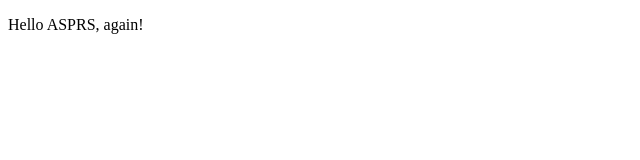
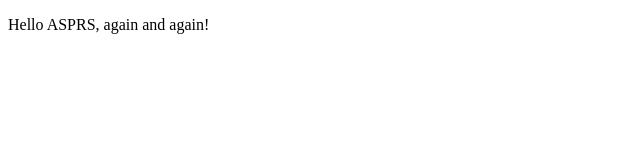
Before and after one commit to govtmirror/asprs-workshop, a plain HTML site: page index.html in a window 1280 px wide. Shown: the full height of the page, 0-640 px from the left. Drawn offline with Linux system fonts and the light colour scheme.

Commit message:
One more change

```diff
--- a/index.html
+++ b/index.html
@@ -2,6 +2,6 @@
 <html>
   <head></head>
   <body>
-    <p>Hello ASPRS, again!</p>
+    <p>Hello ASPRS, again and again!</p>
   </body>
 </html>
```
